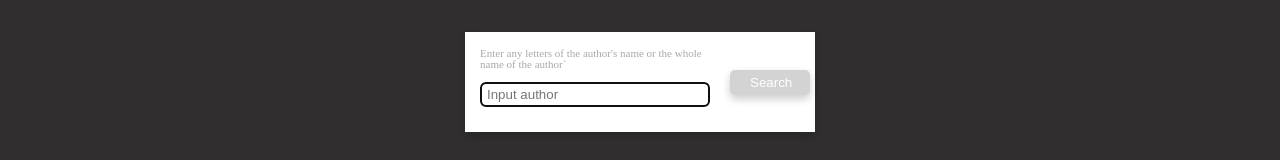
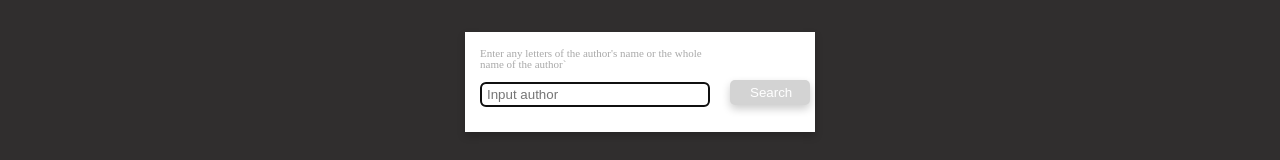
Before and after one commit to V0vkSK/Vue-study-apps, a Vue app: page /search in a window 1280 px wide. Shown: the part 188-348 px from the top of the page. Built offline with nearby package versions, Linux system fonts and the light colour scheme; no server answers; what mobile-detect would draw is missing.

Commit message:
Update vSearch.vue

```diff
--- a/src/Pages/vMovies/vSearch.vue
+++ b/src/Pages/vMovies/vSearch.vue
@@ -102,6 +102,7 @@ import { mapState } from 'vuex';
     color: darkgray;
     padding-left: 10px;
     width: 250px;
+
 }
 .search-input {
 display: flex;
@@ -116,6 +117,7 @@ text-indent: 5px;
     display: flex;
     padding: 5px 20px;
     width: 80px;
+    margin-top: 20px;
     background-color: lightgray;
     border: 0;
     border-radius: 5px;
```
